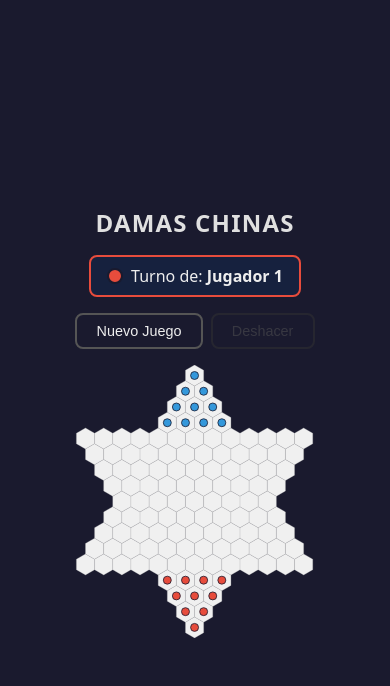
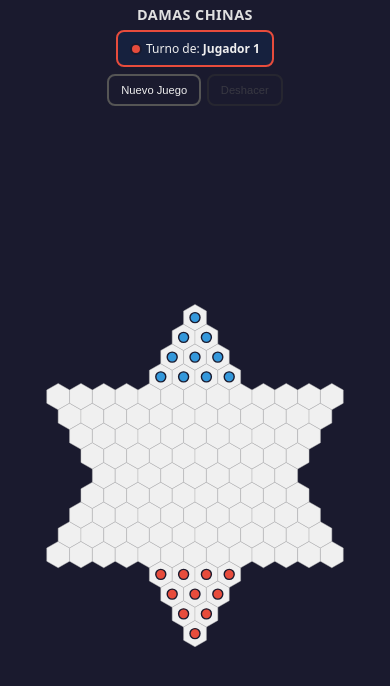
Before and after one commit to willypaz243/damas-chinas, a React (Vite) app: page / in a window 390 px wide. Shown: the top 686 px of the page. Built offline with nearby package versions, Linux system fonts and the light colour scheme.

Commit message:
feat(responsive): make board fill screen on desktop/mobile with fluid sizing

```diff
--- a/src/App.tsx
+++ b/src/App.tsx
@@ -3,9 +3,11 @@ import { TurnIndicator } from './components/TurnIndicator/TurnIndicator';
 import { GameControls } from './components/GameControls/GameControls';
 import { VictoryModal } from './components/VictoryModal/VictoryModal';
 import { useEngine } from './hooks/useEngine';
+import { useBoardSize } from './hooks/useBoardSize';
 
 function App() {
   const { state, selectedCell, validMoves, handleCellClick, handleReset, handleUndo } = useEngine();
+  const hexSize = useBoardSize();
 
   return (
     <main>
@@ -17,13 +19,15 @@ function App() {
         onUndo={handleUndo}
         onReset={handleReset}
       />
+      <div className="boardContainer">
         <Board
-        hexSize={20}
+          hexSize={hexSize}
           cells={state.board}
           selectedCell={selectedCell}
           validMoves={validMoves}
           onCellClick={handleCellClick}
         />
+      </div>
       {state.isGameOver && state.winner && (
         <VictoryModal
           winnerLabel={state.winner.label}
--- a/src/components/Board/Board.tsx
+++ b/src/components/Board/Board.tsx
@@ -19,7 +19,8 @@ function isSameCoord(a: HexCoord, b: HexCoord): boolean {
   return a.q === b.q && a.r === b.r;
 }
 
-const MOVE_DOT_RADIUS_RATIO = 0.15;
+const MOVE_DOT_RADIUS_RATIO = 0.25;
+const MOVE_DOT_STROKE_WIDTH = 1.5;
 
 export function Board({ hexSize = 16, cellFill, onCellClick, cells, selectedCell, validMoves }: BoardProps) {
   const size = hexSize;
@@ -74,16 +75,30 @@ export function Board({ hexSize = 16, cellFill, onCellClick, cells, selectedCell
       {validMoves && board.getAllCells().map(({ q, r }) => {
         if (!validSet.has(`${q},${r}`)) return null;
         const { x, y } = hexToPixel(q, r, size);
+        const dotRadius = size * MOVE_DOT_RADIUS_RATIO;
         return (
-          <circle
-            key={`move-${q},${r}`}
-            cx={x}
-            cy={y}
-            r={size * MOVE_DOT_RADIUS_RATIO}
-            fill="#2ecc71"
-            opacity={0.7}
-            pointerEvents="none"
-          />
+          <g key={`move-${q},${r}`}>
+            <circle
+              cx={x}
+              cy={y}
+              r={dotRadius + MOVE_DOT_STROKE_WIDTH}
+              fill="transparent"
+              stroke="#27ae60"
+              strokeWidth={MOVE_DOT_STROKE_WIDTH * 2}
+              opacity={0.5}
+              pointerEvents="none"
+            />
+            <circle
+              cx={x}
+              cy={y}
+              r={dotRadius}
+              fill="#2ecc71"
+              stroke="#fff"
+              strokeWidth={MOVE_DOT_STROKE_WIDTH}
+              opacity={0.95}
+              pointerEvents="none"
+            />
+          </g>
         );
       })}
     </svg>
--- a/src/components/GameControls/GameControls.tsx
+++ b/src/components/GameControls/GameControls.tsx
@@ -7,55 +7,13 @@ interface GameControlsProps {
 
 export function GameControls({ hasHistory, isGameOver, onUndo, onReset }: GameControlsProps) {
   return (
-    <div style={{
-      display: 'flex',
-      gap: '0.5rem',
-    }}>
-      <button
-        onClick={onReset}
-        style={{
-          padding: '0.5rem 1.2rem',
-          borderRadius: '8px',
-          border: '2px solid #555',
-          background: 'transparent',
-          color: '#eee',
-          fontSize: '0.9rem',
-          fontWeight: 500,
-          cursor: 'pointer',
-          transition: 'all 0.15s',
-        }}
-        onMouseEnter={e => { e.currentTarget.style.borderColor = '#e74c3c'; e.currentTarget.style.color = '#e74c3c'; }}
-        onMouseLeave={e => { e.currentTarget.style.borderColor = '#555'; e.currentTarget.style.color = '#eee'; }}
-      >
+    <div className="gameControls">
+      <button onClick={onReset}>
         Nuevo Juego
       </button>
       <button
         onClick={onUndo}
         disabled={!hasHistory || isGameOver}
-        style={{
-          padding: '0.5rem 1.2rem',
-          borderRadius: '8px',
-          border: `2px solid ${!hasHistory || isGameOver ? '#333' : '#555'}`,
-          background: 'transparent',
-          color: !hasHistory || isGameOver ? '#555' : '#eee',
-          fontSize: '0.9rem',
-          fontWeight: 500,
-          cursor: !hasHistory || isGameOver ? 'not-allowed' : 'pointer',
-          transition: 'all 0.15s',
-          opacity: !hasHistory || isGameOver ? 0.5 : 1,
-        }}
-        onMouseEnter={e => {
-          if (hasHistory && !isGameOver) {
-            e.currentTarget.style.borderColor = '#3498db';
-            e.currentTarget.style.color = '#3498db';
-          }
-        }}
-        onMouseLeave={e => {
-          if (hasHistory && !isGameOver) {
-            e.currentTarget.style.borderColor = '#555';
-            e.currentTarget.style.color = '#eee';
-          }
-        }}
       >
         Deshacer
       </button>
--- a/src/components/TurnIndicator/TurnIndicator.tsx
+++ b/src/components/TurnIndicator/TurnIndicator.tsx
@@ -6,26 +6,8 @@ interface TurnIndicatorProps {
 
 export function TurnIndicator({ currentPlayer }: TurnIndicatorProps) {
   return (
-    <div style={{
-      display: 'flex',
-      alignItems: 'center',
-      gap: '0.5rem',
-      padding: '0.5rem 1rem',
-      borderRadius: '8px',
-      background: '#16213e',
-      border: `2px solid ${currentPlayer.color}`,
-      color: '#eee',
-      fontSize: '1rem',
-      fontWeight: 500,
-    }}>
-      <span style={{
-        width: '16px',
-        height: '16px',
-        borderRadius: '50%',
-        background: currentPlayer.color,
-        border: '2px solid #1a1a2e',
-        flexShrink: 0,
-      }} />
+    <div className="turnIndicator" style={{ border: `2px solid ${currentPlayer.color}` }}>
+      <span className="dot" style={{ background: currentPlayer.color }} />
       <span>Turno de: <strong>{currentPlayer.label}</strong></span>
     </div>
   );
--- /dev/null
+++ b/src/hooks/useBoardSize.ts
@@ -0,0 +1,47 @@
+import { useState, useRef, useEffect } from 'react';
+
+// Board content dimensions in terms of hexSize:
+//   viewBox width  = hexSize * (12*sqrt(3) + 2) ≈ hexSize * 22.785
+//   viewBox height = hexSize * 26
+const VIEWBOX_W_FACTOR = 12 * Math.sqrt(3) + 2;
+const VIEWBOX_H_FACTOR = 26;
+
+// Margins in px for UI chrome (title, turn indicator, controls, victory modal)
+const MARGIN_X = 32;   // 1rem left/right
+const MARGIN_Y_DESKTOP = 160; // ~4rem top/bottom on desktop
+const MARGIN_Y_MOBILE = 100;  // less chrome space on mobile
+
+function computeSize(w: number, h: number): number {
+  const isMobile = w < 768;
+  const marginY = isMobile ? MARGIN_Y_MOBILE : MARGIN_Y_DESKTOP;
+  const availableW = w - MARGIN_X * 2;
+  const availableH = h - marginY;
+  const hexSize = Math.min(availableW / VIEWBOX_W_FACTOR, availableH / VIEWBOX_H_FACTOR);
+  return Math.max(8, Math.min(hexSize, 60)); // clamp: 8px min, 60px max
+}
+
+export function useBoardSize(): number {
+  const [size, setSize] = useState(() => computeSize(window.innerWidth, window.innerHeight));
+  const ref = useRef(size);
+
+  useEffect(() => {
+    let rafId: number;
+    const onResize = () => {
+      cancelAnimationFrame(rafId);
+      rafId = requestAnimationFrame(() => {
+        const newSize = computeSize(window.innerWidth, window.innerHeight);
+        if (newSize !== ref.current) {
+          ref.current = newSize;
+          setSize(newSize);
+        }
+      });
+    };
+    window.addEventListener('resize', onResize);
+    return () => {
+      window.removeEventListener('resize', onResize);
+      cancelAnimationFrame(rafId);
+    };
+  }, []);
+
+  return size;
+}
--- a/src/index.css
+++ b/src/index.css
@@ -6,25 +6,189 @@
 
 body {
   font-family: system-ui, sans-serif;
-  min-height: 100vh;
+  min-height: 100dvh;
   display: flex;
   justify-content: center;
   align-items: center;
   background: #1a1a2e;
   color: #eee;
+  overflow: hidden;
 }
 
 main {
   display: flex;
   flex-direction: column;
   align-items: center;
-  gap: 1rem;
+  gap: clamp(0.5rem, 1.5vh, 1rem);
+  padding: clamp(0.5rem, 2vh, 1rem);
+  width: 100%;
+  height: 100dvh;
+  max-width: 100vw;
+  overflow: hidden;
 }
 
 h1 {
-  font-size: 1.5rem;
+  font-size: clamp(1rem, 2.5vw, 1.5rem);
   font-weight: 600;
   letter-spacing: 0.05em;
   text-transform: uppercase;
   color: #e0e0e0;
+  flex-shrink: 0;
 }
+
+/* Board wrapper — ensures SVG fills available space */
+.boardContainer {
+  display: flex;
+  justify-content: center;
+  align-items: center;
+  width: 100%;
+  flex: 1 1 auto;
+  min-height: 0;
+  overflow: hidden;
+}
+
+.boardContainer svg {
+  width: 100%;
+  height: 100%;
+  max-width: none;
+}
+
+/* Turn indicator — fluid sizing */
+.turnIndicator {
+  display: flex;
+  align-items: center;
+  gap: clamp(0.25rem, 0.75vw, 0.5rem);
+  padding: clamp(0.35rem, 1vh, 0.5rem) clamp(0.75rem, 2vw, 1rem);
+  border-radius: 8px;
+  background: #16213e;
+  color: #eee;
+  font-size: clamp(0.75rem, 1.8vw, 1rem);
+  font-weight: 500;
+  flex-shrink: 0;
+}
+
+.turnIndicator .dot {
+  width: clamp(12px, 1.5vw, 16px);
+  height: clamp(12px, 1.5vw, 16px);
+  border-radius: 50%;
+  border: 2px solid #1a1a2e;
+  flex-shrink: 0;
+}
+
+/* Game controls — fluid buttons */
+.gameControls {
+  display: flex;
+  gap: clamp(0.35rem, 1vw, 0.5rem);
+  flex-shrink: 0;
+}
+
+.gameControls button {
+  padding: clamp(0.35rem, 1vh, 0.5rem) clamp(0.75rem, 2vw, 1.2rem);
+  border-radius: 8px;
+  border: 2px solid #555;
+  background: transparent;
+  color: #eee;
+  font-size: clamp(0.7rem, 1.6vw, 0.9rem);
+  font-weight: 500;
+  cursor: pointer;
+  transition: all 0.15s;
+  flex-shrink: 0;
+}
+
+.gameControls button:hover:not(:disabled) {
+  border-color: #3498db;
+  color: #3498db;
+}
+
+.gameControls button:disabled {
+  border-color: #333;
+  color: #555;
+  cursor: not-allowed;
+  opacity: 0.5;
+}
+
+/* Victory modal — fluid sizing */
+.victoryModal {
+  position: fixed;
+  inset: 0;
+  display: flex;
+  align-items: center;
+  justify-content: center;
+  background: rgba(0, 0, 0, 0.7);
+  z-index: 1000;
+}
+
+.victoryModal .modalContent {
+  background: #16213e;
+  border-radius: 16px;
+  padding: clamp(1.5rem, 4vh, 2rem) clamp(2rem, 6vw, 3rem);
+  text-align: center;
+  box-shadow: 0 0 30px rgba(0, 0, 0, 0.3);
+  display: flex;
+  flex-direction: column;
+  gap: clamp(1rem, 2.5vh, 1.5rem);
+  align-items: center;
+}
+
+.victoryModal .winnerDot {
+  width: clamp(36px, 5vw, 48px);
+  height: clamp(36px, 5vw, 48px);
+  border-radius: 50%;
+  border: 3px solid #1a1a2e;
+}
+
+.victoryModal .winnerLabel {
+  color: #888;
+  font-size: clamp(0.7rem, 1.5vw, 0.85rem);
+  text-transform: uppercase;
+  letter-spacing: 0.1em;
+}
+
+.victoryModal .winnerName {
+  color: #eee;
+  font-size: clamp(1.2rem, 3vw, 1.5rem);
+  font-weight: 700;
+  margin-top: 0.25rem;
+}
+
+.victoryModal .resetBtn {
+  padding: clamp(0.45rem, 1.2vh, 0.6rem) clamp(1.5rem, 4vw, 2rem);
+  border-radius: 8px;
+  border: none;
+  color: #fff;
+  font-size: clamp(0.85rem, 2vw, 1rem);
+  font-weight: 600;
+  cursor: pointer;
+  transition: opacity 0.15s;
+}
+
+.victoryModal .resetBtn:hover {
+  opacity: 0.85;
+}
+
+/* Mobile adjustments */
+@media (max-width: 767px) {
+  main {
+    gap: 0.4rem;
+    padding: 0.3rem;
+  }
+
+  h1 {
+    font-size: 0.9rem;
+    letter-spacing: 0.03em;
+  }
+}
+
+/* Tablet — medium breakpoint */
+@media (min-width: 768px) and (max-width: 1023px) {
+  main {
+    gap: 0.75rem;
+  }
+}
+
+/* Desktop — large screens */
+@media (min-width: 1024px) {
+  main {
+    gap: 1rem;
+  }
+}
```
Also changed, not shown: src/components/VictoryModal/VictoryModal.tsx (+7 -48 lines), 1 other file (tests, documents, lock files or other folders). Lines whose indentation alone changed are shown as unchanged.
